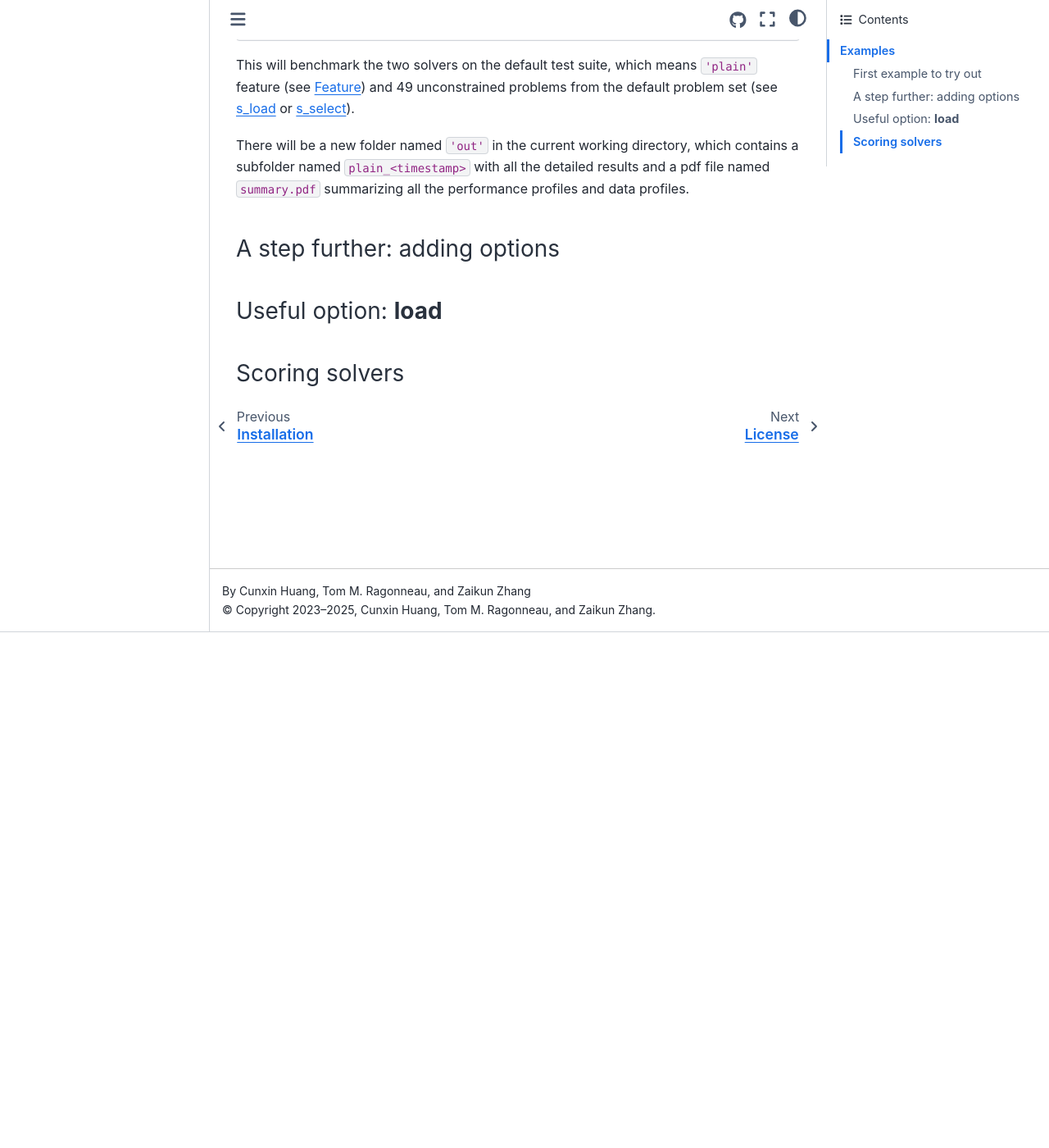
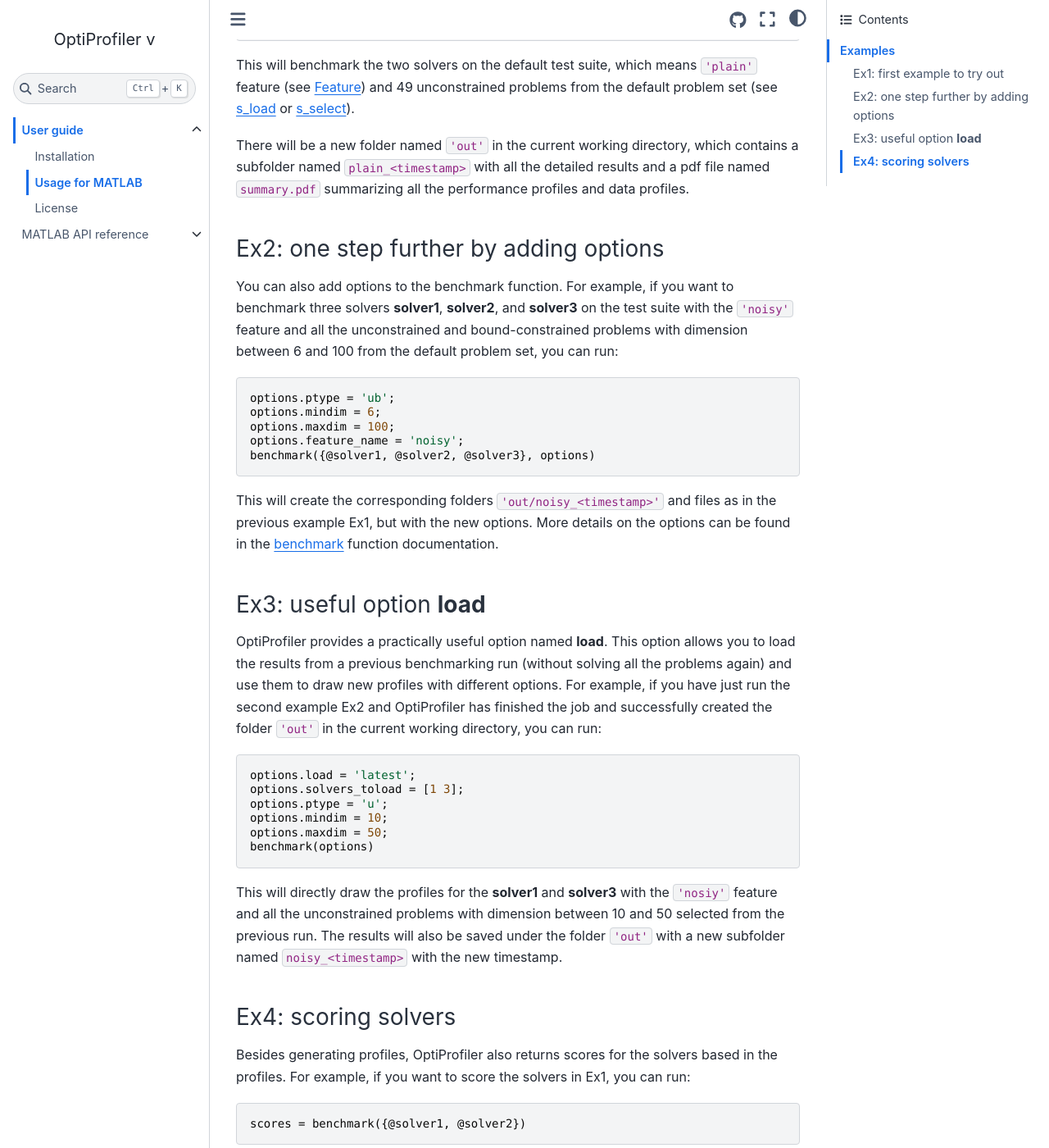
Before and after one commit to optiprofiler/optiprofiler, a Sphinx documentation site: the page built from doc/source/user/usage.rst, in a window 1280 px wide and 1400 px high, scrolled down 629 px. Shown: the whole window at 82% size. Built offline with Sphinx 7.4.7 and the Sphinx Book theme 1.1.4, drawn with Linux system fonts in a browser that asks for light colours; the version number could not be read and is left out; cross-references to code outside the pages are shown as plain code; some of the changed text lies outside the part shown.

Commit message:
Improve website usage

```diff
--- a/doc/source/user/usage.rst
+++ b/doc/source/user/usage.rst
@@ -10,11 +10,11 @@
 Examples
 --------
 
-First example to try out
-^^^^^^^^^^^^^^^^^^^^^^^^
+Ex1: first example to try out
+^^^^^^^^^^^^^^^^^^^^^^^^^^^^^
 
 Let us first try to benchmark two callable optimization solvers **solver1** and **solver2** (e.g., **fminsearch** and **fminunc** in MATLAB Optimization Toolbox) on the default test suite.
-(Note that each **solver** must accept signatures mentioned in the `Cautions` part of the :ref:`benchmark <matbenchmark>` function according to the type of problem you want to solve.)
+(Note that each **solver** must accept signatures mentioned in the `Cautions` part of the :ref:`benchmark <matbenchmark>` function according to the type of problems you want to solve.)
 
 To do this, run:
 
@@ -27,11 +27,46 @@
 There will be a new folder named ``'out'`` in the current working directory, which contains a subfolder named ``plain_<timestamp>`` with all the detailed results and a pdf file named ``summary.pdf`` summarizing all the performance profiles and data profiles.
 
 
-A step further: adding options
-^^^^^^^^^^^^^^^^^^^^^^^^^^^^^^
+Ex2: one step further by adding options
+^^^^^^^^^^^^^^^^^^^^^^^^^^^^^^^^^^^^^^^
 
-Useful option: **load**
-^^^^^^^^^^^^^^^^^^^^^^^
+You can also add options to the benchmark function. For example, if you want to benchmark three solvers **solver1**, **solver2**, and **solver3** on the test suite with the ``'noisy'`` feature and all the unconstrained and bound-constrained problems with dimension between 6 and 100 from the default problem set, you can run:
 
-Scoring solvers
-^^^^^^^^^^^^^^^
+.. code-block:: matlab
+
+    options.ptype = 'ub';
+    options.mindim = 6;
+    options.maxdim = 100;
+    options.feature_name = 'noisy';
+    benchmark({@solver1, @solver2, @solver3}, options)
+
+This will create the corresponding folders ``'out/noisy_<timestamp>'`` and files as in the previous example Ex1, but with the new options. More details on the options can be found in the :ref:`benchmark <matbenchmark>` function documentation.
+
+
+Ex3: useful option **load**
+^^^^^^^^^^^^^^^^^^^^^^^^^^^
+
+OptiProfiler provides a practically useful option named **load**. This option allows you to load the results from a previous benchmarking run (without solving all the problems again) and use them to draw new profiles with different options. For example, if you have just run the second example Ex2 and OptiProfiler has finished the job and successfully created the folder ``'out'`` in the current working directory, you can run:
+
+.. code-block:: matlab
+
+    options.load = 'latest';
+    options.solvers_toload = [1 3];
+    options.ptype = 'u';
+    options.mindim = 10;
+    options.maxdim = 50;
+    benchmark(options)
+
+This will directly draw the profiles for the **solver1** and **solver3** with the ``'nosiy'`` feature and all the unconstrained problems with dimension between 10 and 50 selected from the previous run. The results will also be saved under the folder ``'out'`` with a new subfolder named ``noisy_<timestamp>`` with the new timestamp.
+
+
+Ex4: scoring solvers
+^^^^^^^^^^^^^^^^^^^^
+
+Besides generating profiles, OptiProfiler also returns scores for the solvers based in the profiles. For example, if you want to score the solvers in Ex1, you can run:
+
+.. code-block:: matlab
+
+    scores = benchmark({@solver1, @solver2})
+
+This will return a vector of scores for the two solvers. The scores by default are calculated based on all the history-based performance profiles and can be modified by the option **scoring_fun** (see :ref:`benchmark <matbenchmark>` function documentation for more details).
```
Also changed, not shown: 1 other file.
